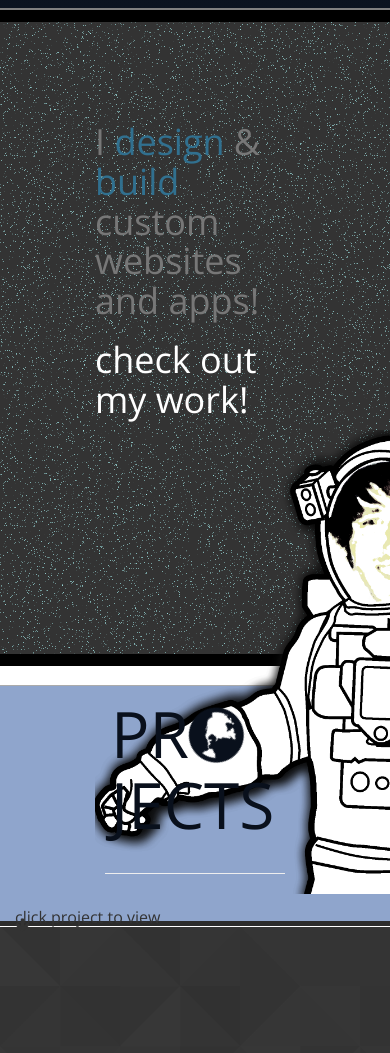
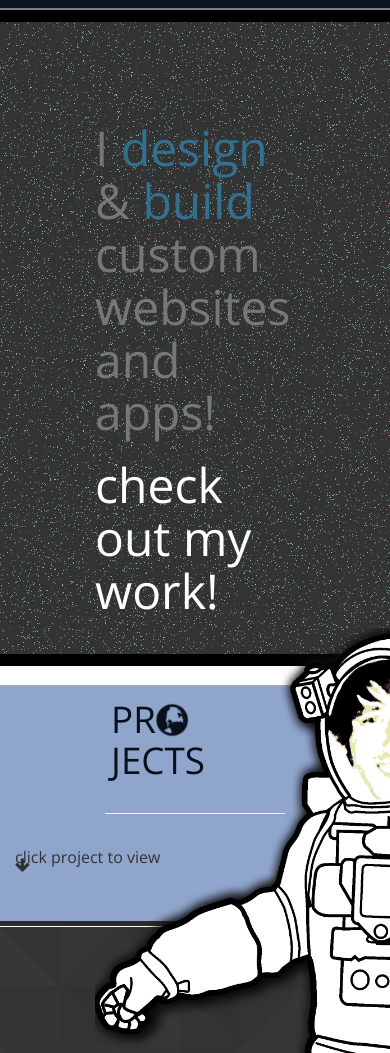
Before and after one commit to ChrisL108/portfolio2.0, a plain HTML site: page index.html in a window 390 px wide. Shown: the part 1920-2973 px from the top of the page. Drawn offline with nearby package versions, Linux system fonts and the light colour scheme.

Commit message:
update recent-work-heading & about text for asmaller screens

```diff
--- a/css/styles.css
+++ b/css/styles.css
@@ -243,17 +243,25 @@ footer {
  Small devices (landscape phones, 34em and up)
  */
 
-@media (min-width: 34em) {
-
+/* 34em = 544px & up*/
+@media (max-width: 587px) {
+	#recent-work-heading h1 {
+		font-size: 2.3rem;
+	}
+	#about h1 {
+		font-size: 3rem;
+	}
 }
 
-/*Medium devices (tablets, 48em and up)*/
-@media (max-width: 48em) {
+/*Medium devices (tablets, 768px and up)*/
+/* 48rem = 768px & down */
+@media (min-width: 588px) and (max-width: 48em) {
 	#recent-work-heading h1 {
 		font-size: 4rem;
 	}
 
 }
+/* 61rem = 976px & down */
 @media (max-width: 61rem) {
 
 	.jumbotron h1 {
@@ -263,10 +271,11 @@ footer {
 }
 
 /*Large devices (desktops, 62em and up)*/
-
+/* 62rem = 992px & up */
 @media (min-width: 62em) {
 
 }
+/* 74rem = 1184px & down*/
 @media (max-width: 74em) {
 	#about img {
 	    height: 29rem;
@@ -274,6 +283,6 @@ footer {
 }
 
 /*Extra large devices (large desktops, 75em and up)*/
-
+/* 75rem = 1200px  & up */
 @media (min-width: 75em) {
 }
```
